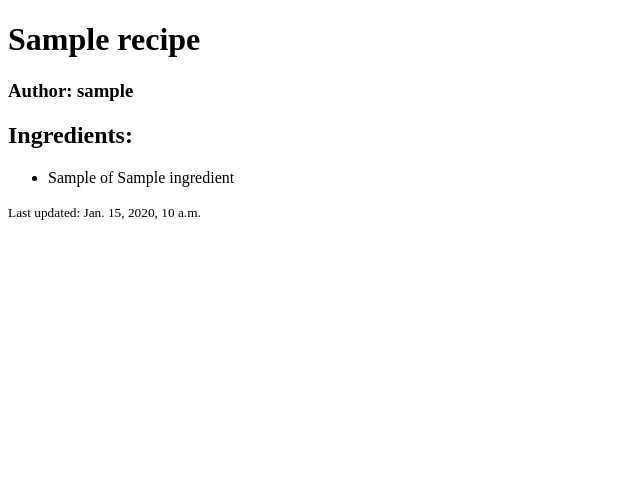
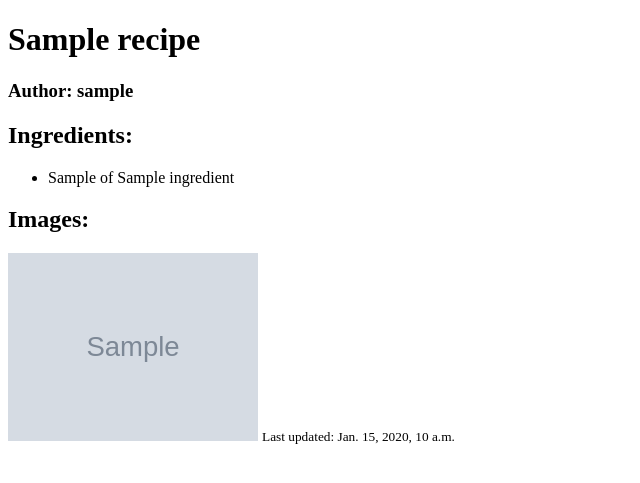
Before and after one commit to JPChurros/recipebook-ong-charlesmatthew, a Django app: page /recipe/1/ in a window 1280 px wide. Shown: the part 101-584 px from the top of the page, without its empty margins (0-640 px from the left). Run offline with Django 5.2, Linux system fonts and the light colour scheme; a user stored in the database is signed in; tables that the repository leaves empty hold one stand-in row (values such as "Sample post"); grey boxes marked "Sample" are stand-in pictures.

Commit message:
[recipeDetails.html] recipeDetail updated to show images.
Signed-off-by: JPChurros <151139142+JPChurros@users.noreply.github.com>

```diff
--- a/recipebook/ledger/templates/recipeDetails.html
+++ b/recipebook/ledger/templates/recipeDetails.html
@@ -11,5 +11,12 @@
             <li>{{ ingredient.quantity }} of {{ ingredient.name }}</li>
         {% endfor %}
     </ul>
+
+    <h2>Images:</h2>
+    {% for image in recipe.images.all %}
+        <img src="{{ image.image.url }}" alt="{{ image.description }}" width = "250">
+    {% empty %}
+        <p>No image uploaded</p>
+    {% endfor %}
     <small>Last updated: {{ recipe.updated_on }}</small>
 {% endblock %}
```
